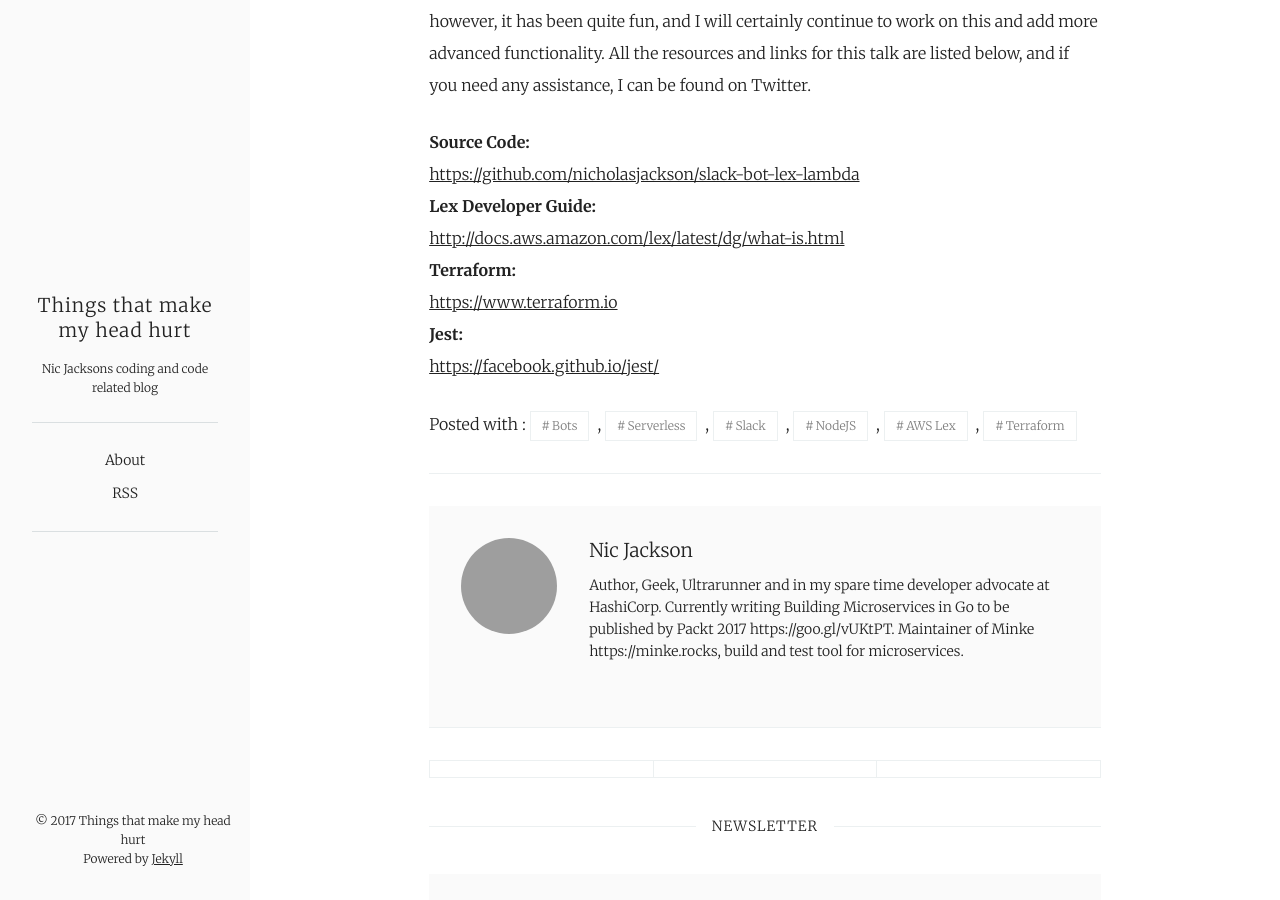
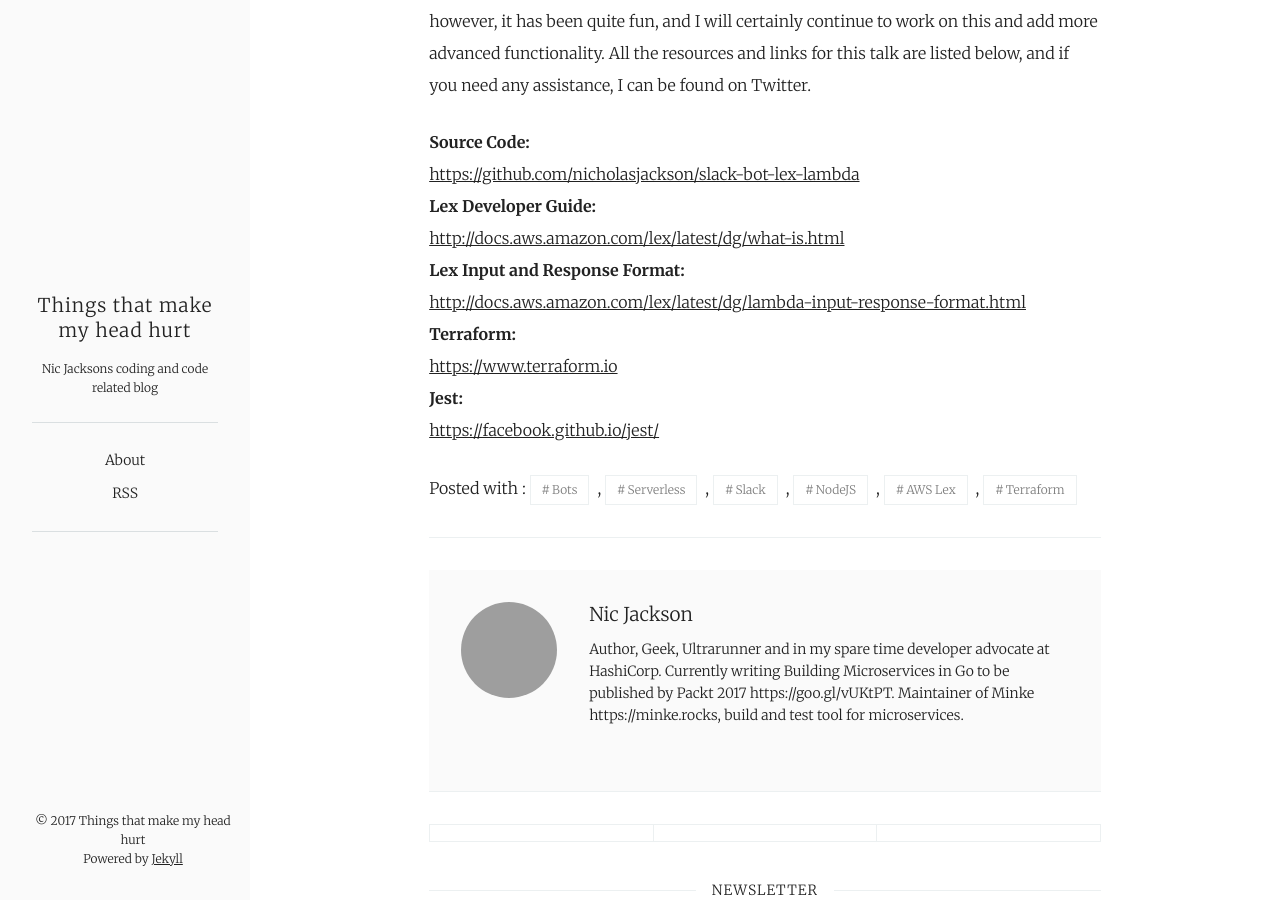
Before and after one commit to nicholasjackson/nicholasjackson.github.io, a Jekyll site: the page built from _posts/2017-04-25-slack-bot-aws-lambda.markdown, in a window 1280 px wide and 900 px high, scrolled down 18309 px. Built offline with Jekyll 4.4.1, drawn with Linux system fonts in a browser that asks for light colours; comment, search, counter and statistics services are not loaded; grey boxes are pictures that could not be loaded.

Commit message:
Updated slack post

```diff
--- a/_posts/2017-04-25-slack-bot-aws-lambda.markdown
+++ b/_posts/2017-04-25-slack-bot-aws-lambda.markdown
@@ -368,6 +368,8 @@ This example is only a simple based on some investigation I did at the weekend i
 [https://github.com/nicholasjackson/slack-bot-lex-lambda](https://github.com/nicholasjackson/slack-bot-lex-lambda)
 **Lex Developer Guide:**
 [http://docs.aws.amazon.com/lex/latest/dg/what-is.html](http://docs.aws.amazon.com/lex/latest/dg/what-is.html)
+**Lex Input and Response Format:**
+[http://docs.aws.amazon.com/lex/latest/dg/lambda-input-response-format.html](http://docs.aws.amazon.com/lex/latest/dg/lambda-input-response-format.html)
 **Terraform:**
 [https://www.terraform.io](http://www.terraform.io)
 **Jest:**
```
Also changed, not shown: 1 other file.
